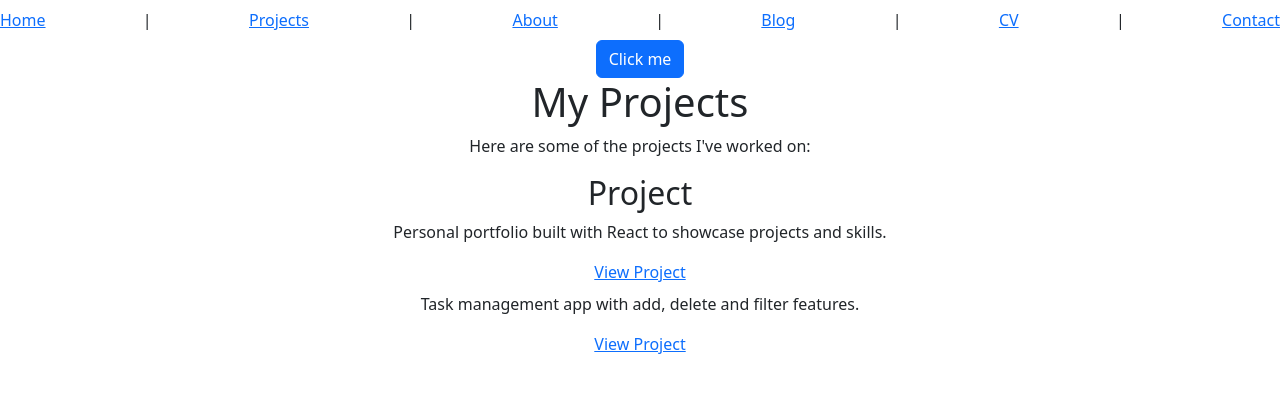
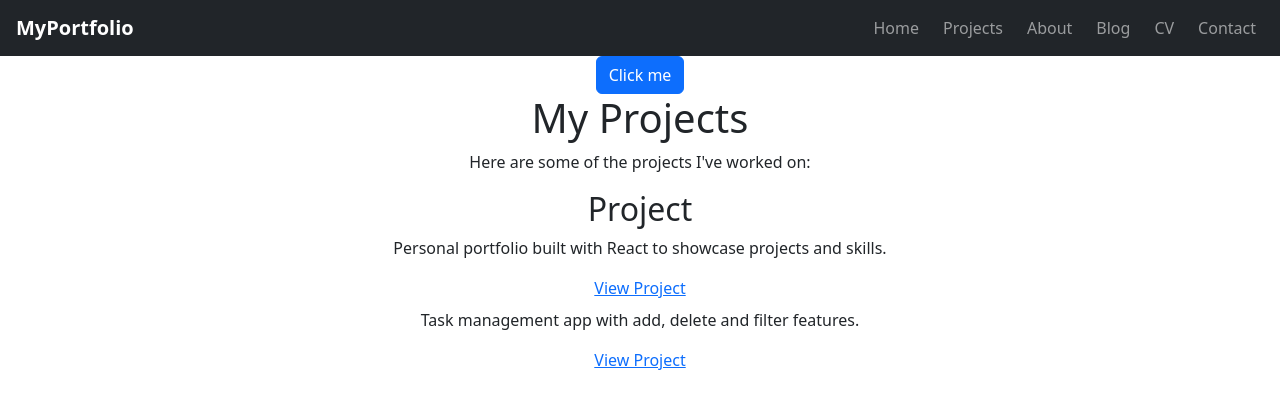
Before and after one commit to EfraimDeveloper/Portfolio, a React (Create React App) app: page / in a window 1280 px wide. Shown: the top 408 px of the page. Built offline with nearby package versions, Linux system fonts and the light colour scheme.

Commit message:
change navbar

```diff
--- a/src/components/Navbar.jsx
+++ b/src/components/Navbar.jsx
@@ -1,16 +1,48 @@
 import React from "react";
 
-const Navbar=()=>{
-    return(
-        <div className="navbar">
-           <a href="#Home">Home</a>|
-           <a href="#Projects">Projects</a>|
-           <a href="#About">About</a>|
-           <a href="#Blog">Blog</a>|
-           <a href="#CV">CV</a>|
-           <a href="#Contact">Contact</a>
-        </div>
-    )
-}
+const Navbar = () => {
+  return (
+    <nav className="navbar navbar-expand-lg navbar-dark bg-dark px-3">
+
+      <a className="navbar-brand fw-bold" href="#home">
+        MyPortfolio
+      </a>
+
+      <button className="navbar-toggler" type="button" data-bs-toggle="collapse" data-bs-target="#navbarNav">
+        <span className="navbar-toggler-icon"></span>
+      </button>
+
+      <div className="collapse navbar-collapse" id="navbarNav">
+        <ul className="navbar-nav ms-auto gap-2">
+
+          <li className="nav-item">
+            <a className="nav-link" href="#home">Home</a>
+          </li>
+
+          <li className="nav-item">
+            <a className="nav-link" href="#projects">Projects</a>
+          </li>
+
+          <li className="nav-item">
+            <a className="nav-link" href="#about">About</a>
+          </li>
+
+          <li className="nav-item">
+            <a className="nav-link" href="#blog">Blog</a>
+          </li>
+
+          <li className="nav-item">
+            <a className="nav-link" href="#cv">CV</a>
+          </li>
+
+          <li className="nav-item">
+            <a className="nav-link" href="#contact">Contact</a>
+          </li>
+
+        </ul>
+      </div>
+    </nav>
+  );
+};
 
 export default Navbar;
```
